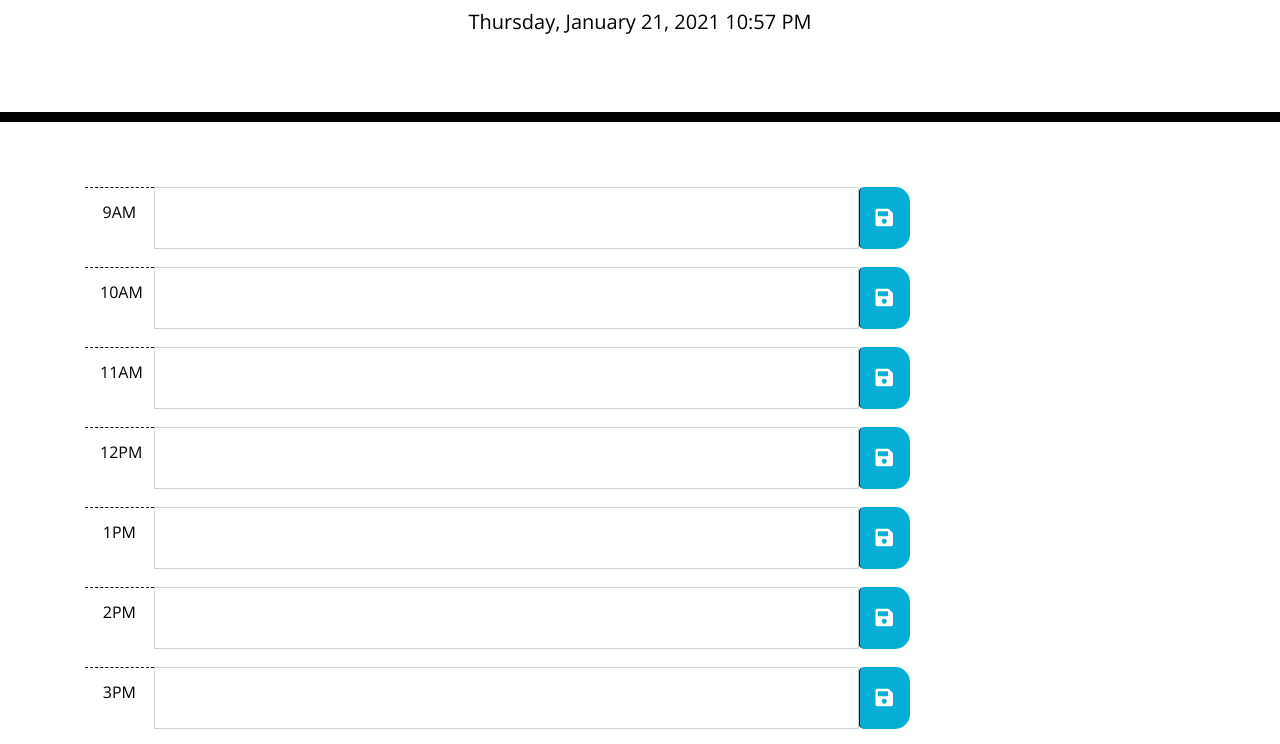
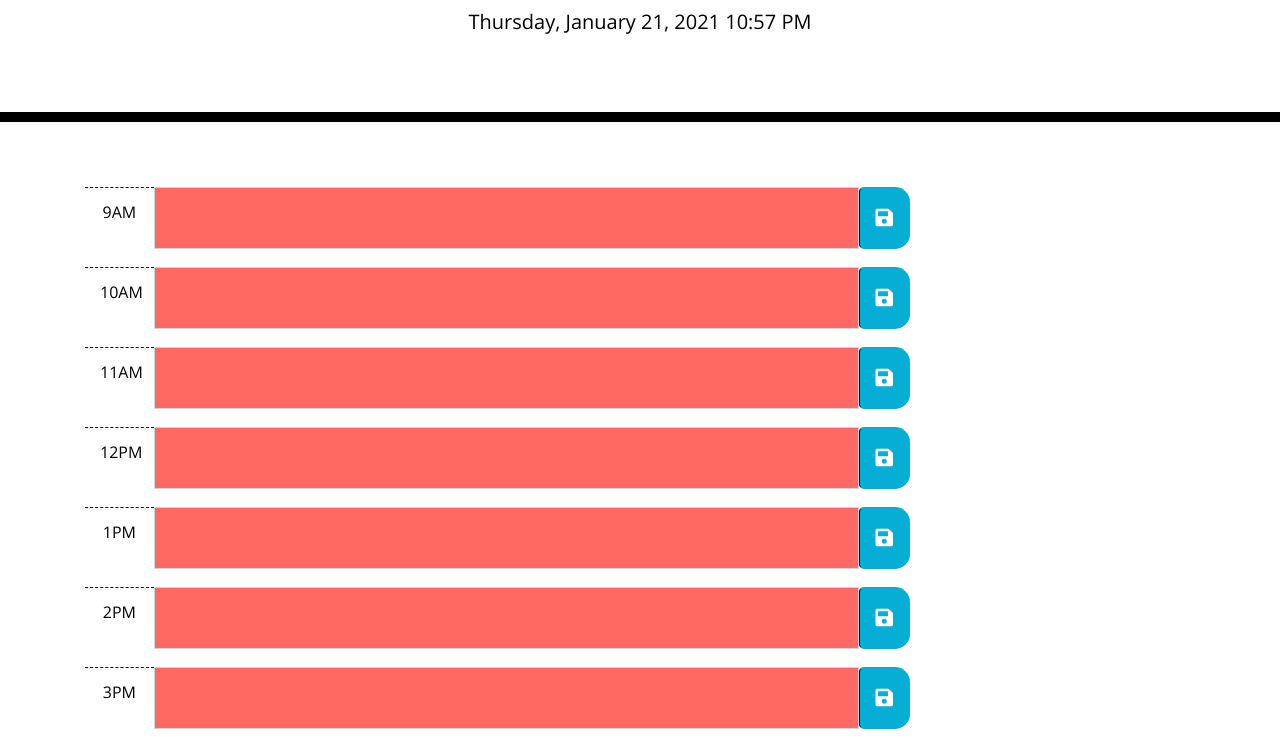
Before and after one commit to uzobeki/Hows-My-Day, a plain HTML site: page index.html in a window 1280 px wide. Shown: the part 182-926 px from the top of the page. Drawn offline with nearby package versions, Linux system fonts and the light colour scheme.

Commit message:
color change not working

```diff
--- a/index.html
+++ b/index.html
@@ -39,7 +39,7 @@
       <div class="col-9">
         <div class="input-group" id="10">
           <span class="col-1 hour"><br>10AM </span>
-          <textarea class="form-control" aria-label="With textarea"></textarea>
+          <textarea class="form-control description" aria-label="With textarea"></textarea>
           <button type="button" class="btn btn-lg saveBtn"><i class="fa fa-save"></i></button>
         </div>
       </div>
@@ -51,7 +51,7 @@
       <div class="col-9">
         <div class="input-group" id="11">
           <span class="col-1 hour" ><br>11AM</span>
-          <textarea class="form-control" aria-label="With textarea"></textarea>
+          <textarea class="form-control description" aria-label="With textarea"></textarea>
           <button type="button" class="btn btn-lg saveBtn"><i class="fa fa-save"></i></button>
         </div>
       </div>
@@ -63,7 +63,7 @@
       <div class="col-9">
         <div class="input-group" id="12">
           <span class="col-1 hour"><br>12PM</span>
-          <textarea class="form-control" aria-label="With textarea"></textarea>
+          <textarea class="form-control description" aria-label="With textarea"></textarea>
           <button type="button" class="btn btn-lg saveBtn"><i class="fa fa-save"></i></button>
         </div>
       </div>
@@ -75,7 +75,7 @@
       <div class="col-9">
         <div class="input-group" id="13">
           <span class="col-1 hour"><br>1PM</span>
-          <textarea class="form-control" aria-label="With textarea"></textarea>
+          <textarea class="form-control description" aria-label="With textarea"></textarea>
           <button type="button" class="btn btn-lg saveBtn"><i class="fa fa-save"></i></button>
         </div>
       </div>
@@ -87,7 +87,7 @@
       <div class="col-9">
         <div class="input-group" id="14">
           <span class="col-1 hour"><br>2PM</span>
-          <textarea class="form-control" aria-label="With textarea"></textarea>
+          <textarea class="form-control description" aria-label="With textarea"></textarea>
           <button type="button" class="btn btn-lg saveBtn"><i class="fa fa-save"></i></button>
         </div>
       </div>
@@ -99,7 +99,7 @@
       <div class="col-9">
         <div class="input-group" id="15">
           <span class="col-1 hour"><br>3PM</span>
-          <textarea class="form-control" aria-label="With textarea"></textarea>
+          <textarea class="form-control description" aria-label="With textarea"></textarea>
           <button type="button" class="btn btn-lg saveBtn"><i class="fa fa-save"></i></button>
         </div>
       </div>
@@ -111,7 +111,7 @@
       <div class="col-9">
         <div class="input-group" id="16">
           <span class="col-1 hour"><br>4PM</span>
-          <textarea class="form-control" aria-label="With textarea"></textarea>
+          <textarea class="form-control description" aria-label="With textarea"></textarea>
           <button type="button" class="btn btn-lg saveBtn"><i class="fa fa-save"></i></button>
         </div>
       </div>
@@ -123,7 +123,7 @@
       <div class="col-9">
         <div class="input-group" id="17">
           <span class="col-1 hour"><br>5PM</span>
-          <textarea class="form-control" aria-label="With textarea"></textarea>
+          <textarea class="form-control description" aria-label="With textarea"></textarea>
           <button type="button" class="btn btn-lg saveBtn"><i class="fa fa-save"></i></button>
         </div>
       </div>
@@ -160,12 +160,31 @@
       $(".input-group").each(function(){
         var timeblock = parseInt($(this).attr("id"));
         console.log(timeblock);
-      })
 
-    }
+        if(timeblock > timeNow) {
+          $("textarea").removeClass("past present").addClass("future");
+        }else if (timeblock = timeNow) {
+          $("textarea").removeClass("past future").addClass("present");
+        }
+        else {
+          $("textarea").removeClass("present future").addClass("past");
+
+        };
+
+      });
+
+    };
     keepTime();
-
-    $("#9-hour .description").val(localStorage.getItem("9-hour"))
+    // Pull from Local Storage
+    $("#9 .description").val(localStorage.getItem("9"))
+    $("#10 .description").val(localStorage.getItem("10"))
+    $("#11 .description").val(localStorage.getItem("11"))
+    $("#12 .description").val(localStorage.getItem("12"))
+    $("#13 .description").val(localStorage.getItem("13"))
+    $("#14 .description").val(localStorage.getItem("14"))
+    $("#15 .description").val(localStorage.getItem("15"))
+    $("#16 .description").val(localStorage.getItem("16"))
+    $("#17 .description").val(localStorage.getItem("17"))
   </script>
 </body>
 
```
